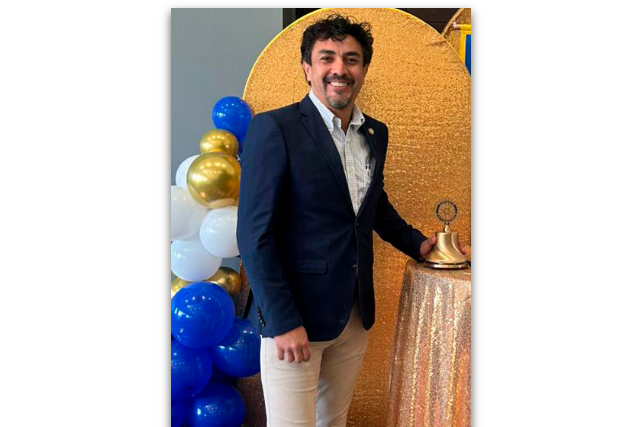
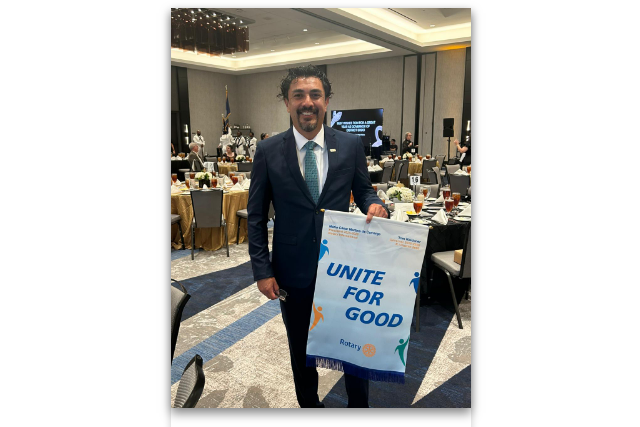
Before and after one commit to slmwld/CARDS, a plain HTML site: page rodo.html in a window 1280 px wide. Shown: the top 427 px of the page, without its empty margins (319-959 px from the left). Drawn offline with Linux system fonts and the light colour scheme.

Commit message:
actualizacion

```diff
--- a/rodo.html
+++ b/rodo.html
@@ -9,7 +9,7 @@
 </head>
 <body>
     <div class="card">
-        <img src="img/rodo.jpeg" alt="beto" style="width: 100%; box-shadow: 0px 5px 10px 0px rgba(0,0,0,0.5);">
+        <img src="img/rodo_2.jpeg" alt="Rodolfo" style="width: 100%; box-shadow: 0px 5px 10px 0px rgba(0,0,0,0.5);">
         <h1>Rodolfo Lobera</h1>
         <p class="title" style="margin-top: -25px;">Director Comercial</p>
         <img src="img/LOGO DYM_2023.png" alt="DYM Graficos" style="width: 40%;"><br>
```
Also changed, not shown: img/rodo.jpeg (deleted), img/rodo_2.jpeg (added).
